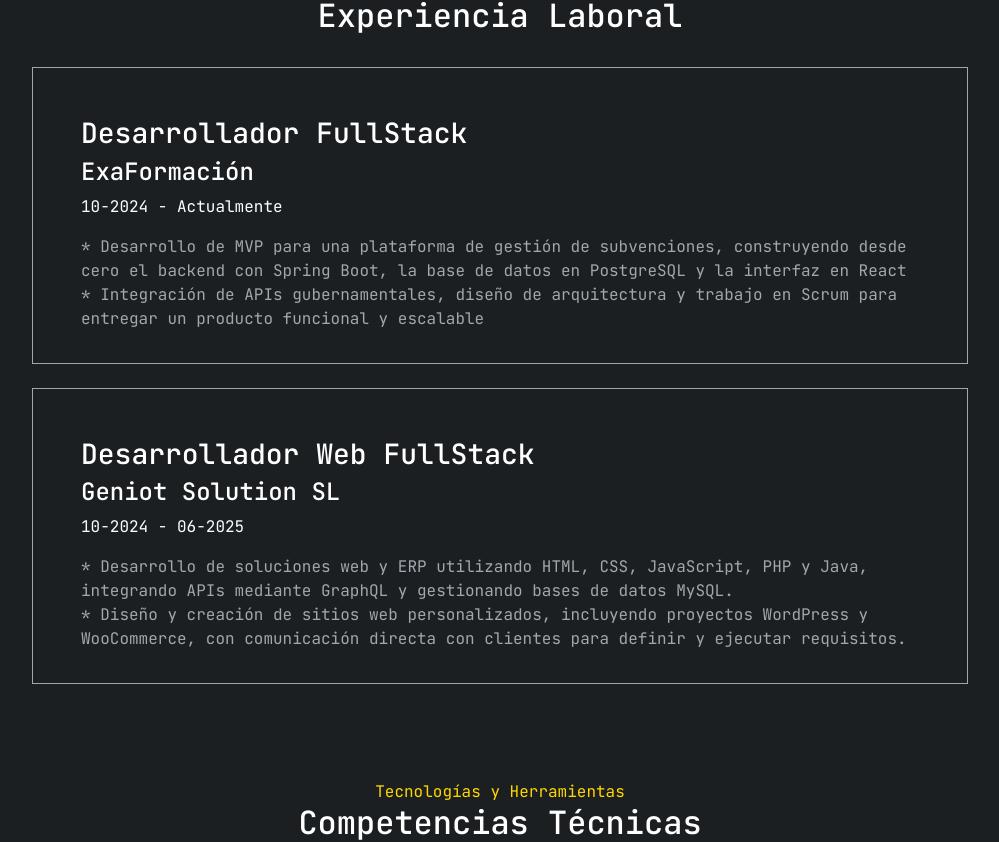
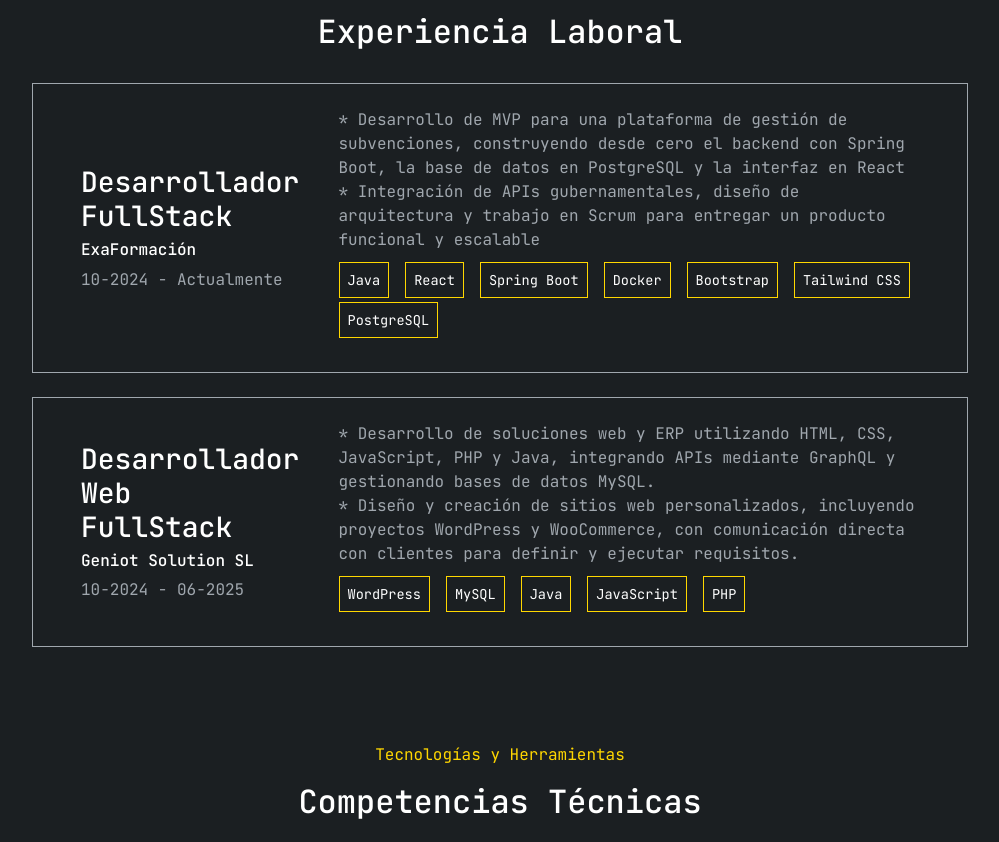
Before and after one commit to brfer98/my-portfolio, an Angular app: page / in a window 1280 px wide. Shown: the part 875-1717 px from the top of the page, without its empty margins (140-1139 px from the left). Built offline with nearby package versions, Linux system fonts and the light colour scheme.

Commit message:
style - experience field updated

```diff
--- a/src/app/components/footer/footer.html
+++ b/src/app/components/footer/footer.html
@@ -1,7 +1,7 @@
 <footer id="footer" class="container-fluid py-3 py-md-4 bg-dark">
     <div class="container text-center">
         <span class="text-primary">{{ text.es.subtitle }}</span>
-        <h2>{{ text.es.title }}</h2>
+        <h2 class="mt-3">{{ text.es.title }}</h2>
     </div>
 
     <div class="container py-4 ">
--- a/src/app/pages/home/home.html
+++ b/src/app/pages/home/home.html
@@ -25,20 +25,33 @@
 	<section class="container-fluid col-11 col-md-10 col-lg-9 py-5 d-flex flex-column gap-4">
 		<div class="text-center">
 			<span class="text-primary">{{ text.es.experience.subtitle }}</span>
-			<h2>{{ text.es.experience.title }}</h2>
+			<h2 class="mt-3">{{ text.es.experience.title }}</h2>
 		</div>
 
 		@for(j of jobs; track $index){
-			<div class="container-fluid border border-info pt-5 pb-3 px-3 px-md-5">
-				<h3>{{ j.job_title }}</h3>
-				<h4>{{ j.company_name }}</h4>
-				<span>{{ j.start_date }} - {{ j.end_date}}</span>
+			<div class="container-fluid d-flex flex-column flex-lg-row align-items-lg-center gap-3 gap-lg-5 border border-info pt-4 pb-2 pb-lg-4 px-3 px-md-5">
+				<div class="col-lg-3">
+					<h3>{{ j.job_title }}</h3>
+					<h6>{{ j.company_name }}</h6>
+					<span class="text-info">{{ j.start_date }} - {{ j.end_date}}</span>
+				</div>
 
-				<ul class="list-unstyled text-info mt-3">
-					@for(jtask of j.responsabilities; track $index){
-						<li>* {{ jtask }}</li>
-					}
-				</ul>
+				<div>
+					<div>
+						<ul class="list-unstyled text-info">
+							@for(jtask of j.responsabilities; track $index){
+								<li>* {{ jtask }}</li>
+							}
+						</ul>
+					</div>
+					<div>
+						<ul class="list-unstyled d-flex gap-3 flex-wrap">
+							@for(jtech of j.technologies; track $index) {
+								<li><span class="exp-techs border border-primary p-2">{{ jtech }}</span></li>
+							}
+						</ul>
+					</div>
+				</div>
 			</div>
 		}
 	 </section>
@@ -46,7 +59,7 @@
 	 <!-- tecnologias -->
 	<section class="container text-center py-5">
 		<span class="text-primary">{{ text.es.technologies.subtitle }}</span>
-		<h2>{{ text.es.technologies.title }}</h2>
+		<h2 class="mt-3">{{ text.es.technologies.title }}</h2>
 		<div class="container py-5">
 			<div class="row py-4">
 				<div class="col d-flex justify-content-center align-items-center">
--- a/src/styles.scss
+++ b/src/styles.scss
@@ -23,6 +23,15 @@ svg:hover {
     transition: 0.6s;
 }
 
+.exp-techs {
+    font-size: 0.85em;
+}
+
+.exp-techs:hover {
+    background-color: $primary;
+    color: $dark;
+}
+
 
 html.lenis, html.lenis body {
   height: auto;
```
